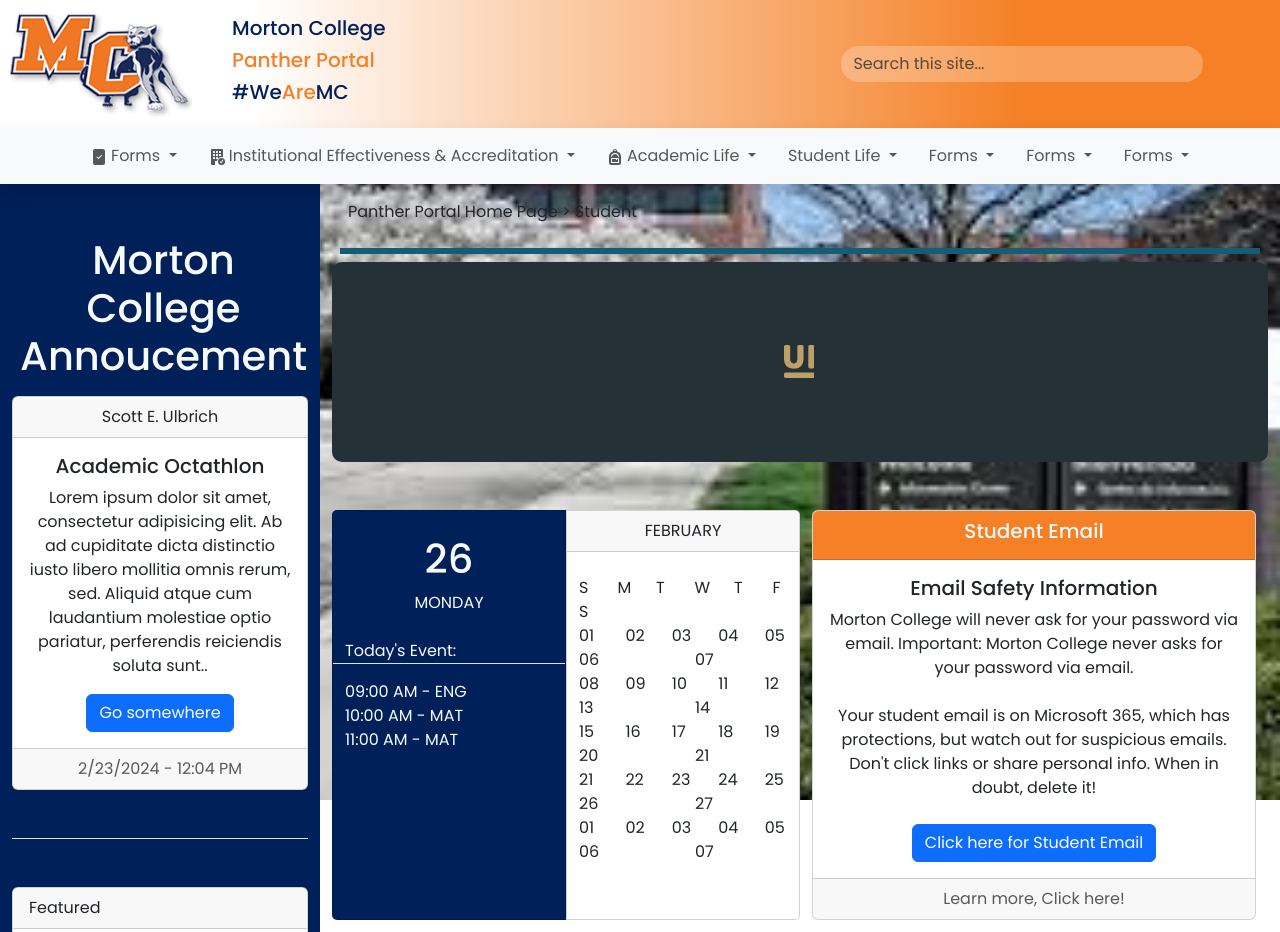
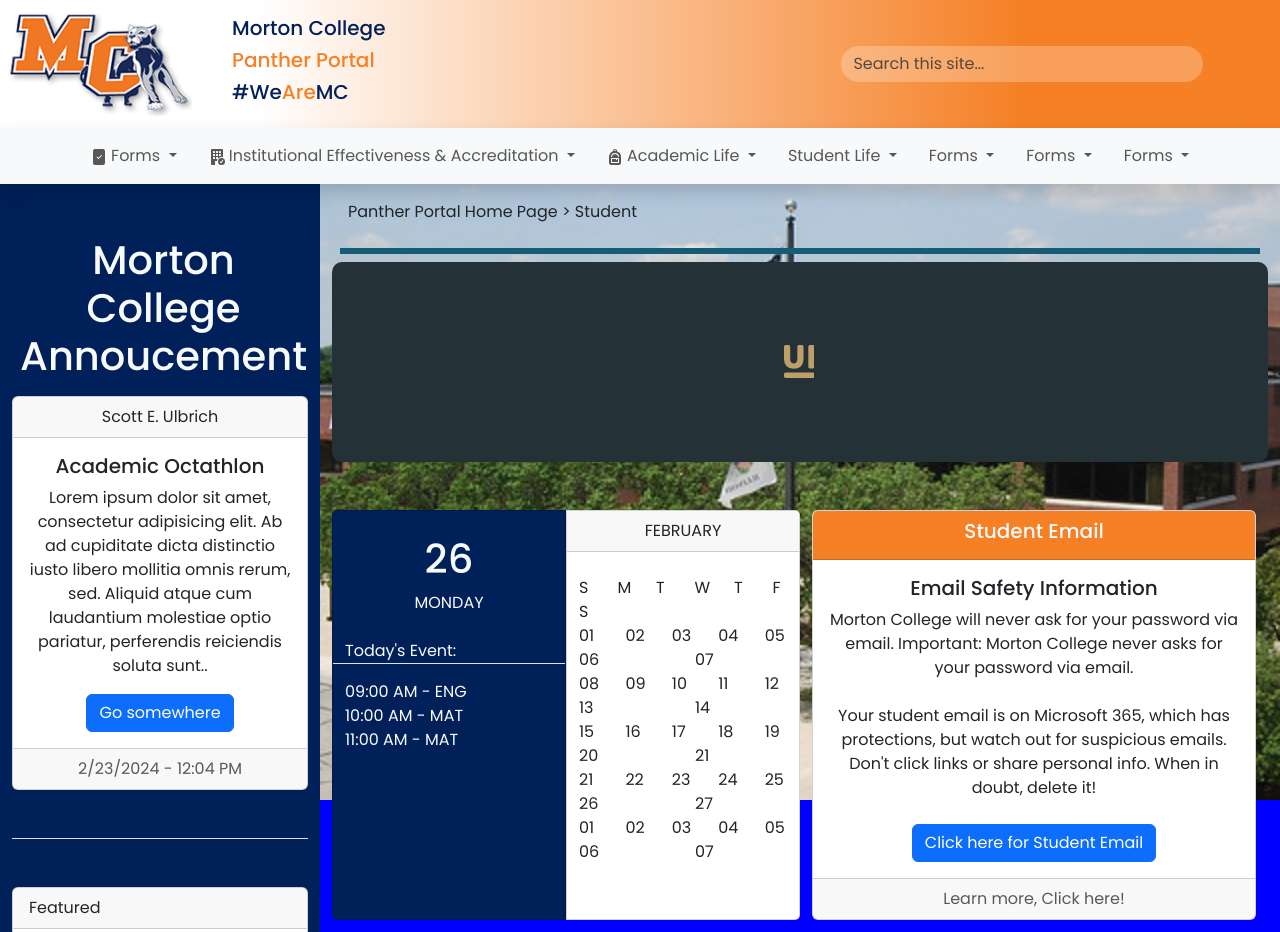
Before and after one commit to VictorCalderonJ/Morton_college, a website: page Homepage.html in a window 1280 px wide. Shown: the top 932 px of the page. Drawn offline with nearby package versions, Linux system fonts and the light colour scheme.

Commit message:
Fixing BG IMG

```diff
--- a/Homepage.html
+++ b/Homepage.html
@@ -16,9 +16,17 @@
 </head>
 <body>
 <div class="container-fluid">
-    <div class="wallpaper">
-        <img src="img/test.png" alt="Wallpaper Image">
+
+
+    <div class="img-container" >
+        <div class="overlay"></div>
+        <div class="wallpaper">
+            <img src="img/BgTest.jpg" alt="Wallpaper Image">
+        </div>
     </div>
+
+
+
         <div class="row">
             <nav class="navbar navbar-expand-lg test1 navbarWidth shadow">
                 <div style="background-color: white">
@@ -43,7 +51,6 @@
                 <div class="col">
                     <form>
                         <div class="d-flex justify-content-center">
-                            <!-- Apply the custom class to the input field -->
                             <input type="text" class="form-control FormSearchStyle border-0 RoundByForce"
                                    placeholder="Search this site...">
                         </div>
--- a/style.css
+++ b/style.css
@@ -1,5 +1,7 @@
 body {
     font-family: 'Poppins', sans-serif;
+    background-color: blue!important;
+
 }
 
 
@@ -368,18 +370,19 @@
 }
 
 .wallpaper {
-    background-color: rgba(245, 128, 37, 0.5); /* Adjust the color and opacity as needed */
-    position: fixed; /* Fixes the image in place */
+    background-color: rgba(245, 128, 37, 0.5);
+    position: fixed;
     top: 0;
     left: 0;
     width: 100%;
     height: 100%;
-    overflow: hidden; /* Hide any overflow of the image */
-    z-index: -1; /* Put the wallpaper behind other content */
+    overflow: hidden;
+    z-index: -1;
 }
 
 .wallpaper img {
+    background-color: rgba(245, 128, 37, 0.5);
     width: 100%;
     height: 100%;
-    object-fit: cover; /* Scale the image to cover the container */
+    object-fit: cover;
 }
```
Also changed, not shown: img/BgTest.jpg (added).
